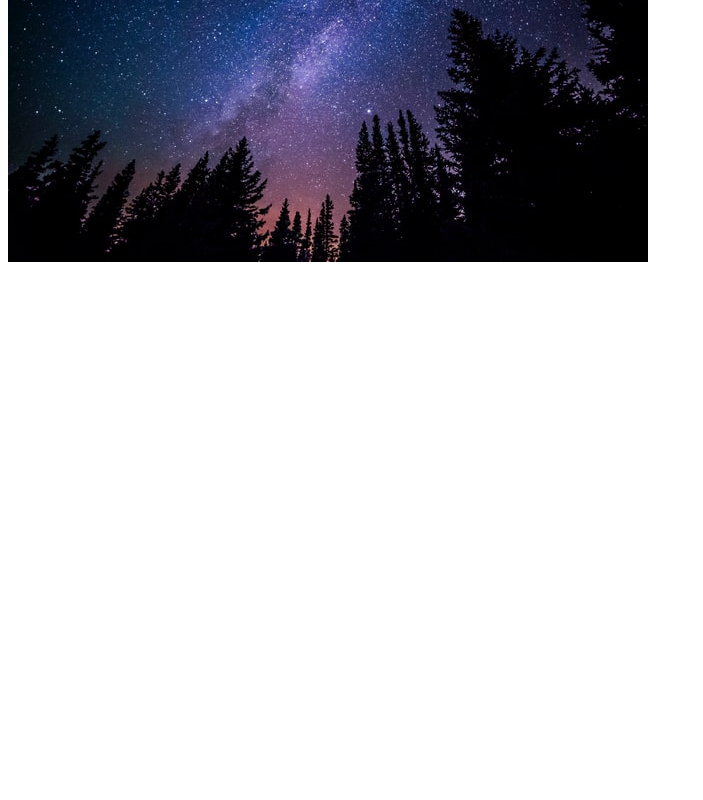
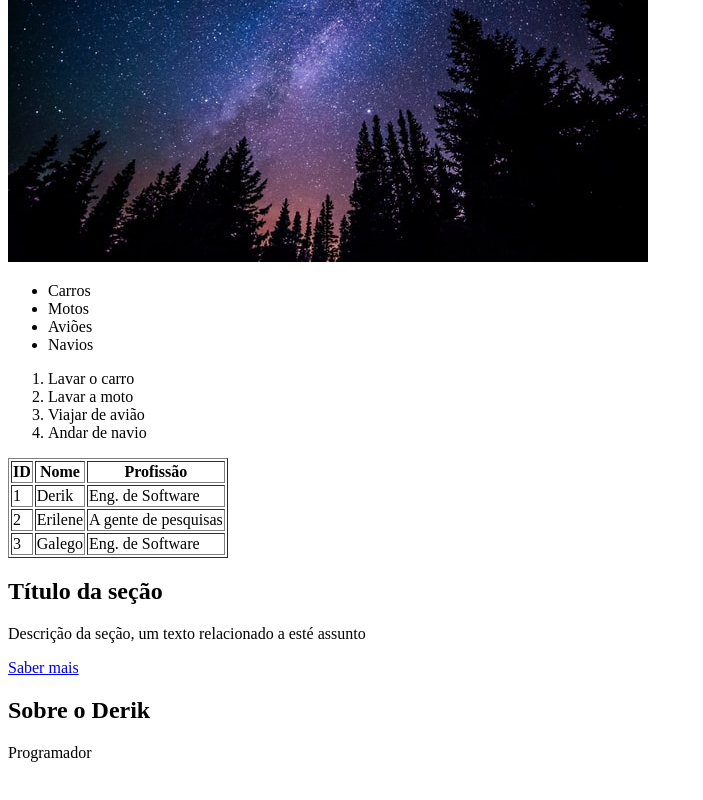
Before and after one commit to derikincode/html_css_completo, a plain HTML site: page 2_HTML/index.html in a window 1280 px wide. Shown: the part 924-1724 px from the top of the page, without its empty margins (0-703 px from the left). Before the commit the page ends 1698 px from the top, so only its background shows below. Drawn offline with Linux system fonts and the light colour scheme.

Commit message:
continuando curso

```diff
--- a/2_HTML/index.html
+++ b/2_HTML/index.html
@@ -36,5 +36,55 @@
 
          <!-- 8 - atributo alt -->
           <img src="img/nature.jpg" alt="Noite na floresta" />
+
+        <!-- 9 - listas não ordenadas -->
+           <ul>
+            <li>Carros</li>
+            <li>Motos</li>
+            <li>Aviões</li>
+            <li>Navios</li>
+           </ul>
+
+        <!-- 10 - listas ordenadas -->
+         <ol>
+            <li>Lavar o carro</li>
+            <li>Lavar a moto</li>
+            <li>Viajar de avião</li>
+            <li>Andar de navio</li>
+         </ol>
+
+        <!-- 11 - tabelas -->
+          <table border="1">
+            <tr>
+                <th>ID</th>
+                <th>Nome</th>
+                <th>Profissão</th>
+            </tr>
+            <tr>
+                <td>1</td>
+                <td>Derik</td>
+                <td>Eng. de Software</td>
+            </tr>
+            <tr>
+                <td>2</td>
+                <td>Erilene</td>
+                <td>A gente de pesquisas</td>
+            </tr>
+            <tr>
+                <td>3</td>
+                <td>Galego</td>
+                <td>Eng. de Software</td>
+            </tr>
+          </table>
+
+        <!-- 12 - div -->
+        <div>
+            <h2>Título da seção</h2>
+            <p>Descrição da seção, um texto relacionado a esté assunto</p>
+            <a href="#">Saber mais</a>
+        </div>
+            <h2>Sobre o Derik</h2>
+            <p>Programador</p>
+        </div>
     </body>
 </html>
```
Also changed, not shown: 2_HTML/desafio.html (added, +27 -0 lines), 2_HTML/estrutura.html (added, +11 -0 lines), 2_HTML/img/Achievemensts.jpg (added), 2_HTML/img/PullShark.png (added).
